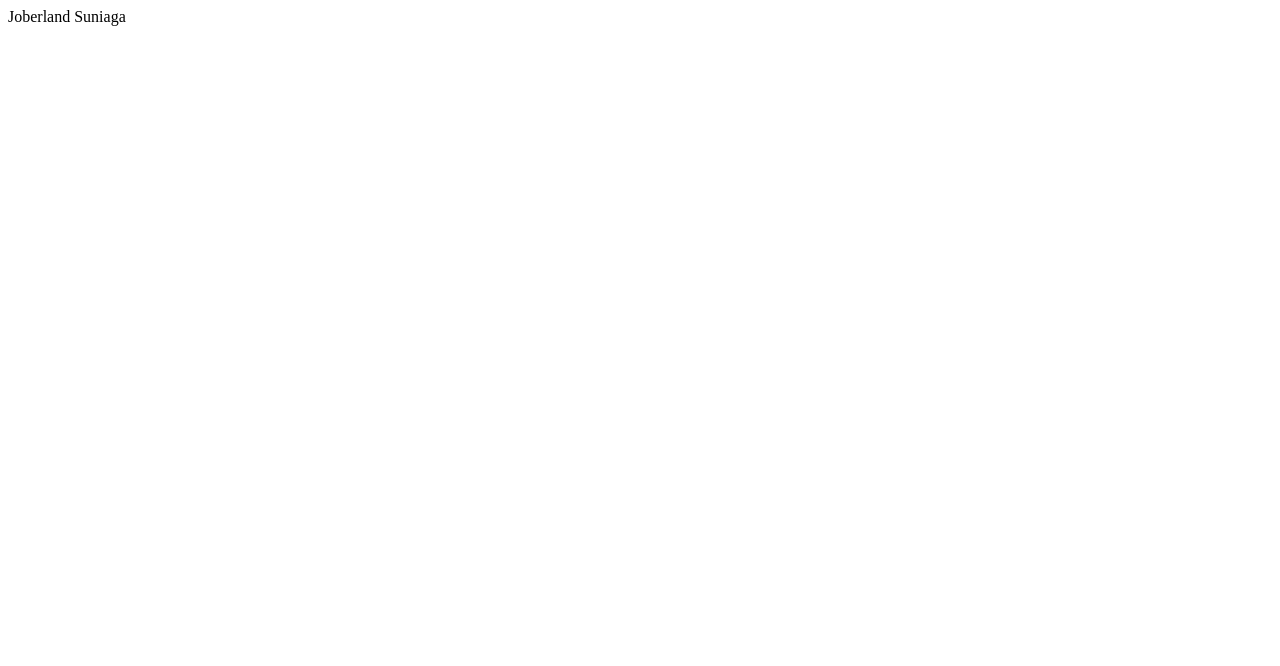
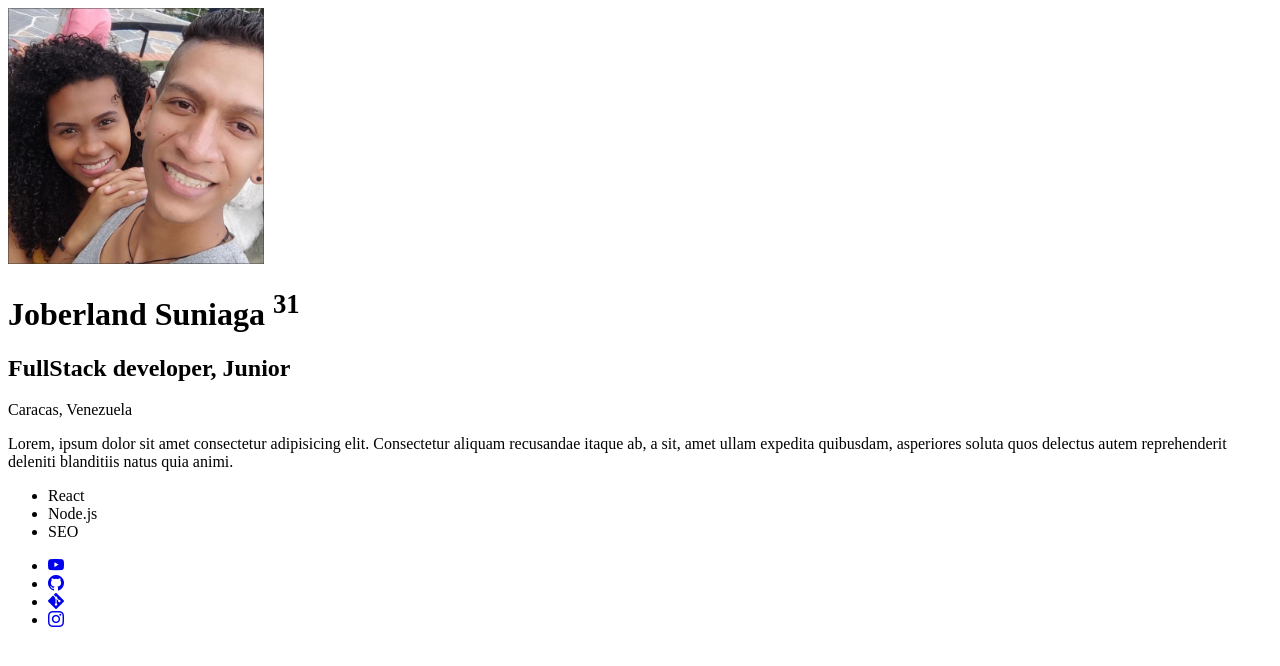
Before and after one commit to suniagajoberland/Joberland-card, a plain HTML site: page index.html in a window 1280 px wide. Drawn offline with nearby package versions, Linux system fonts and the light colour scheme.

Commit message:
feat: create homepage card

```diff
--- a/index.html
+++ b/index.html
@@ -4,8 +4,44 @@
     <meta charset="UTF-8">
     <meta name="viewport" content="width=device-width, initial-scale=1.0">
     <title>Joberland Suniaga</title>
+    <link rel="stylesheet" href="https://cdn.jsdelivr.net/npm/bootstrap-icons@1.11.2/font/bootstrap-icons.min.css">
 </head>
-<body>
-    Joberland Suniaga
+<body><main>
+    <img src="Captura.PNG" alt="Joberland" width="256" height="256">
+    <h1>
+        Joberland Suniaga
+        <sup>
+            31
+        </sup>
+    </h1>
+    <h2>
+        FullStack developer, Junior
+    </h2>
+    <span>Caracas, Venezuela</span>
+    <p>Lorem, ipsum dolor sit amet consectetur adipisicing elit. Consectetur aliquam recusandae itaque ab, a sit, amet ullam expedita quibusdam, asperiores soluta quos delectus autem reprehenderit deleniti blanditiis natus quia animi.</p>
+    <ul>
+        <li>React</li>
+        <li>Node.js</li>
+        <li>SEO</li>
+    </ul>
+    <ul>
+        <li>
+            <a href="https://www.youtube.com">
+            <i class="bi bi-youtube"></i>
+        </li>
+        <li>
+            <a href="https://github.com/suniagajoberland">
+            <i class="bi bi-github"></i>
+        </li>
+        <li>
+            <a href="https://git-scm.com/">
+            <i class="bi bi-git"></i>
+        </li>
+        <li>
+            <a href="https://www.instagram.com/">
+            <i class="bi bi-instagram"></i>
+        </li>
+    </ul>
+</main>
 </body>
 </html>
```
Also changed, not shown: Captura.PNG (added).
